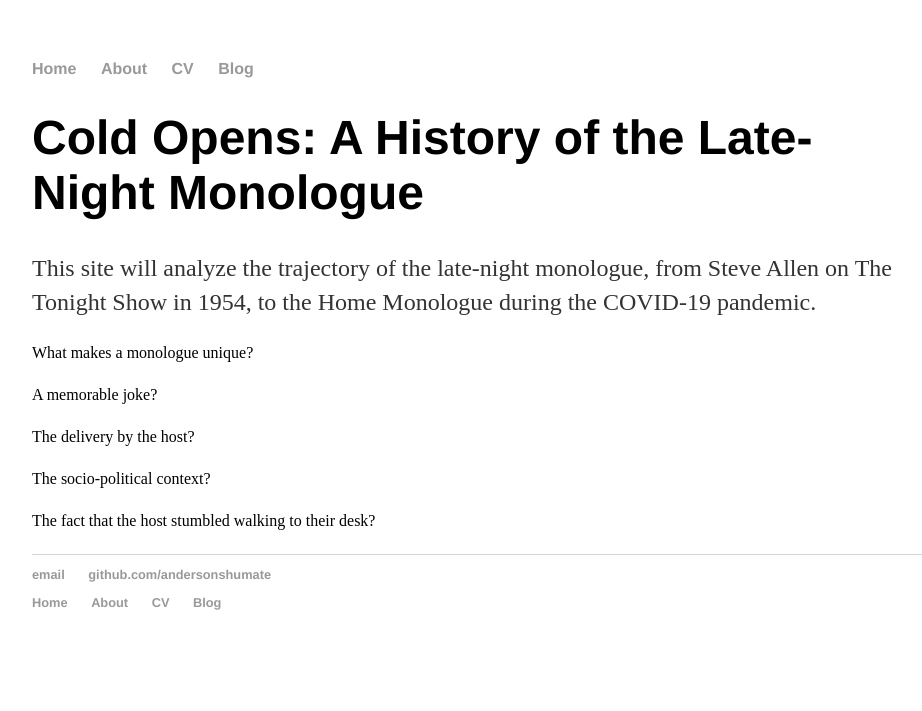
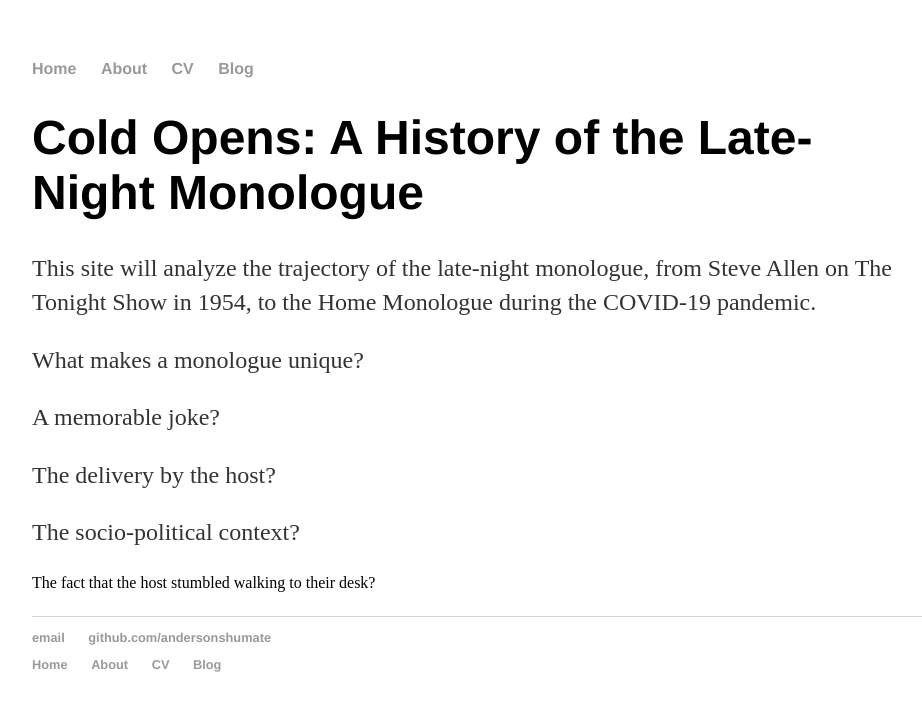
Before and after one commit to andersonshumate/andersonshumate.github.io, a Jekyll site: the page built from index.html, in a window 1280 px wide. Shown: the top 711 px of the page, without its empty margins (160-1082 px from the left). Built offline with Jekyll 4.4.1, drawn with Linux system fonts in a browser that asks for light colours.

```diff
--- a/index.html
+++ b/index.html
@@ -4,15 +4,15 @@ title: Cold Opens
 ---
 <div class="blurb">
 	<h1>Cold Opens: A History of the Late-Night Monologue</h1>
-	<p>This site will analyze the trajectory of the late-night monologue, from Steve Allen on </em> The Tonight Show </em> in 1954, to the Home Monologue during the COVID-19 pandemic.
+	<p>This site will analyze the trajectory of the late-night monologue, from Steve Allen on </em> The Tonight Show </em> in 1954, to the Home Monologue during the COVID-19 pandemic.</p>
 
-</p> What makes a monologue unique?</p>
+<p> What makes a monologue unique?</p>
 
-</p>A memorable joke?</p>
+<p>A memorable joke?</p>
 
-</p>The delivery by the host?</p>
+<p>The delivery by the host?</p>
 
-</p>The socio-political context?</p>
+<p>The socio-political context?</p>
 
 </p>The fact that the host stumbled walking to their desk?</p>
 </div><!-- /.blurb -->
```
